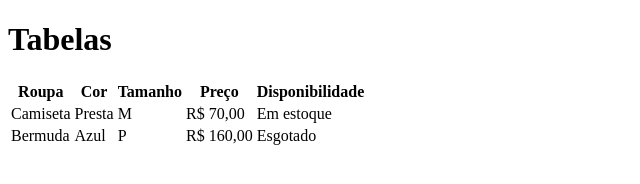
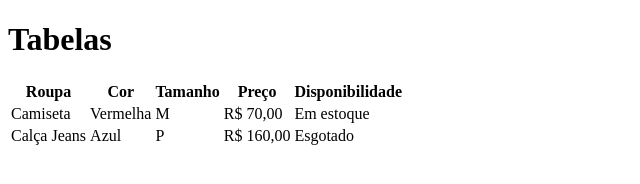
Before and after one commit to Caio-Calhau/aula-tabela, a plain HTML site: page index.html in a window 1280 px wide. Shown: the whole page, without its empty margins (0-640 px from the left). Drawn offline with Linux system fonts and the light colour scheme.

Commit message:
Mudando cor da blusa e de bermuda para calça

```diff
--- a/index.html
+++ b/index.html
@@ -19,13 +19,13 @@
         </tr>
         <tr>
             <td>Camiseta</td>
-            <td>Presta</td>
+            <td>Vermelha</td>
             <td>M</td>
             <td>R$ 70,00</td>
             <td>Em estoque</td>
         </tr>
         <tr>
-            <td>Bermuda</td>
+            <td>Calça Jeans</td>
             <td>Azul</td>
             <td>P</td>
             <td>R$ 160,00</td>
```
